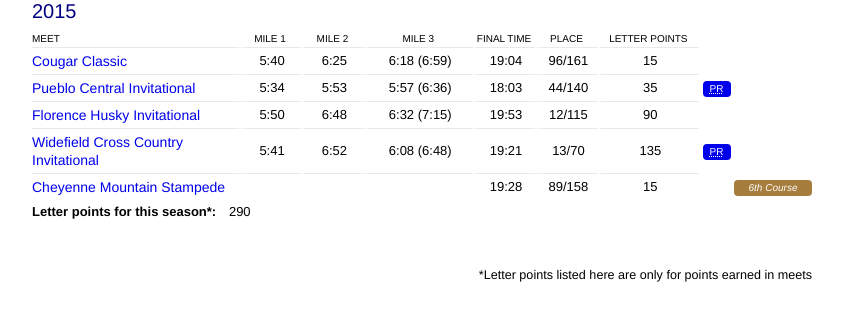
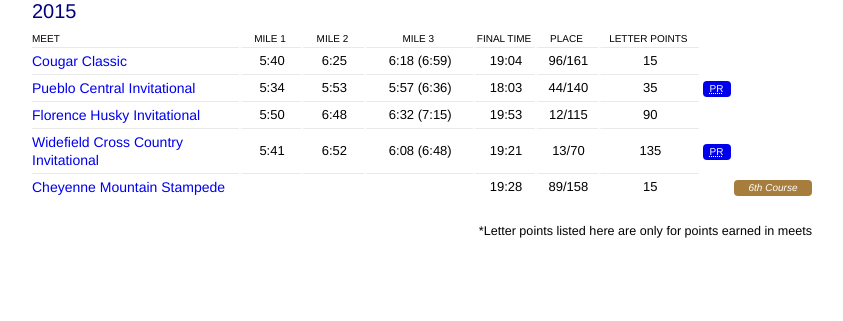
Before and after one commit to csirons/whsxc2, a Django app: page /runners/189/ in a window 1280 px wide. Shown: the part 301-622 px from the top of the page, without its empty margins (218-1061 px from the left). Run offline with Django 4.2, Linux system fonts and the light colour scheme; data comes from the database, SQL or seed files in the repository.

Commit message:
remove letter points

```diff
--- a/runners/templates/runners/runner_detail.html
+++ b/runners/templates/runners/runner_detail.html
@@ -62,10 +62,7 @@
       </tr>
     {% endfor %}
   </table>
-  {% if organize_field.year %}
-    <p class="race-meta"><b>Letter points for this season*:</b>
-    {% sum organize_field.runs letter_points %} </p>
-  {% endif %}
+
   {% endsectionbyattribute %}
   <p class="disclaimer">*Letter points listed here are only for points earned in meets</p>
 {% endblock %}
```
